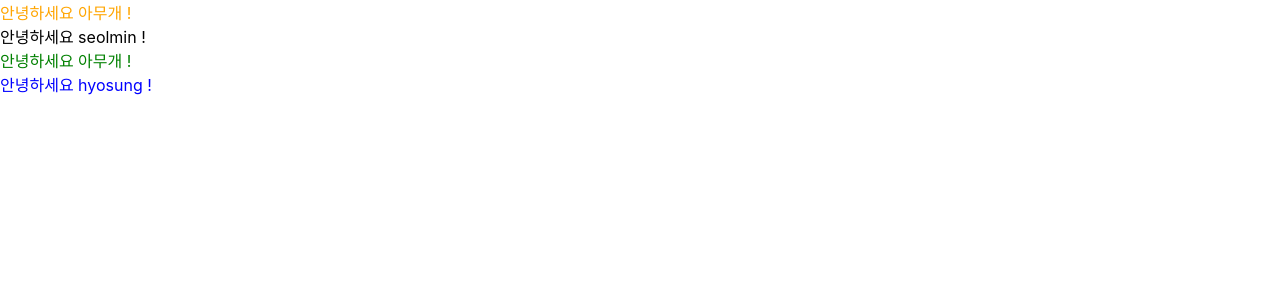
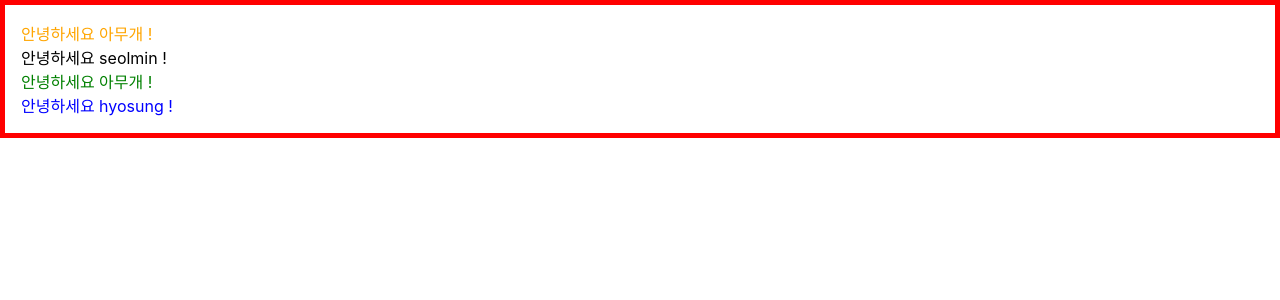
Before and after one commit to seolmiiin/learn-react, a React (Create React App) app: page / in a window 1280 px wide. Shown: the top 300 px of the page. Built offline with nearby package versions, Linux system fonts and the light colour scheme.

Commit message:
props_children

```diff
--- a/src/App.js
+++ b/src/App.js
@@ -1,18 +1,19 @@
 import Hello from './hello';
 import './App.css'
+import Wrapper from './wrapper';
 
 
 
 function App() {
   return (
 
-    <>
+    <Wrapper>
       <Hello color="orange" />
       <Hello name="seolmin" />
       <Hello color ="green" />
       <Hello  name ="hyosung" color="blue" />
 
-    </>
+    </Wrapper>
   );
 }
 
--- /dev/null
+++ b/src/wrapper.js
@@ -0,0 +1,20 @@
+// <div>div안에 어떤 내용을 넣는데</div>
+// <wrapper>div가 아니고 컴포넌트일때 이 안에 넣은 값을
+//   추적할때 사용하는 것이 props.children
+// </wrapper>
+
+import React from 'react';
+
+//내부의 내용이 보여지게 하기 위해서는 Wrapper 에서
+//props.children 을 렌더링해주어야 합니다.
+function Wrapper({children}){
+  const style = {
+    border : '5px solid red',
+    padding : 16
+
+  };
+
+  return <div style = {style}>{children}</div>
+}
+
+export default Wrapper;
```
